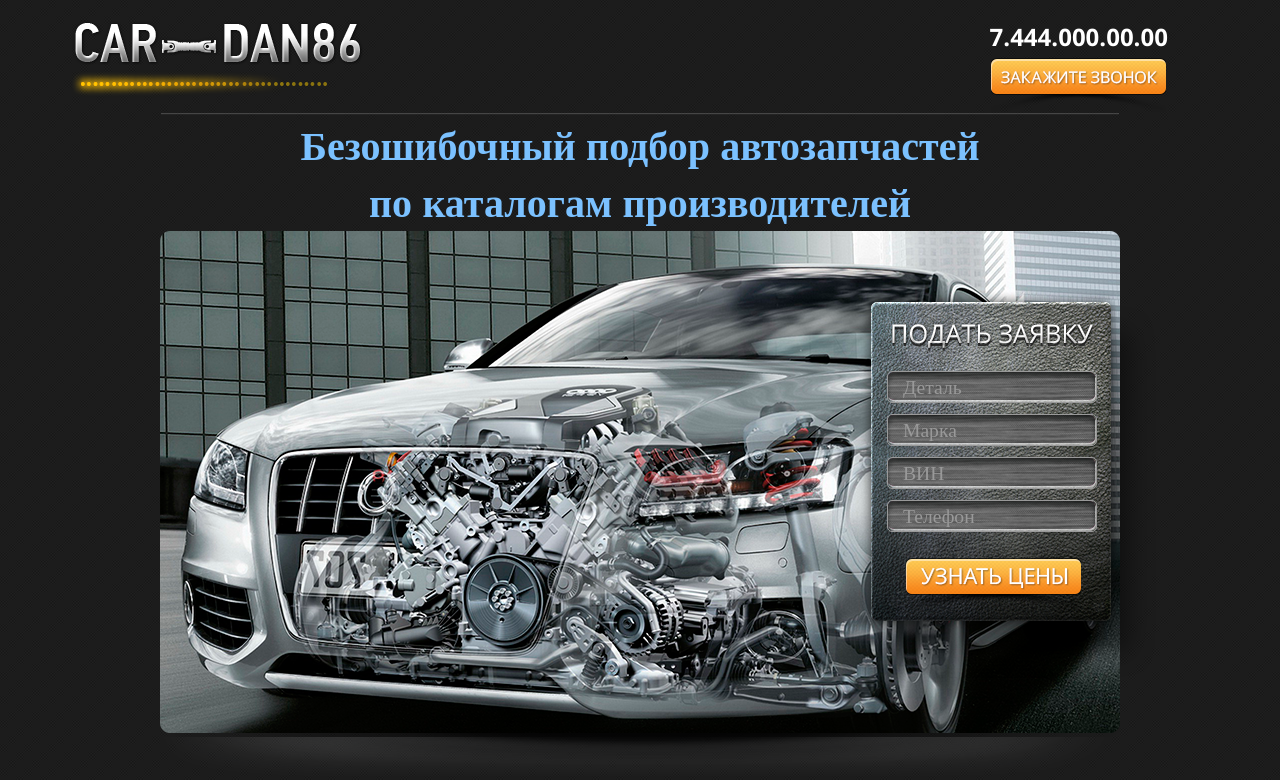
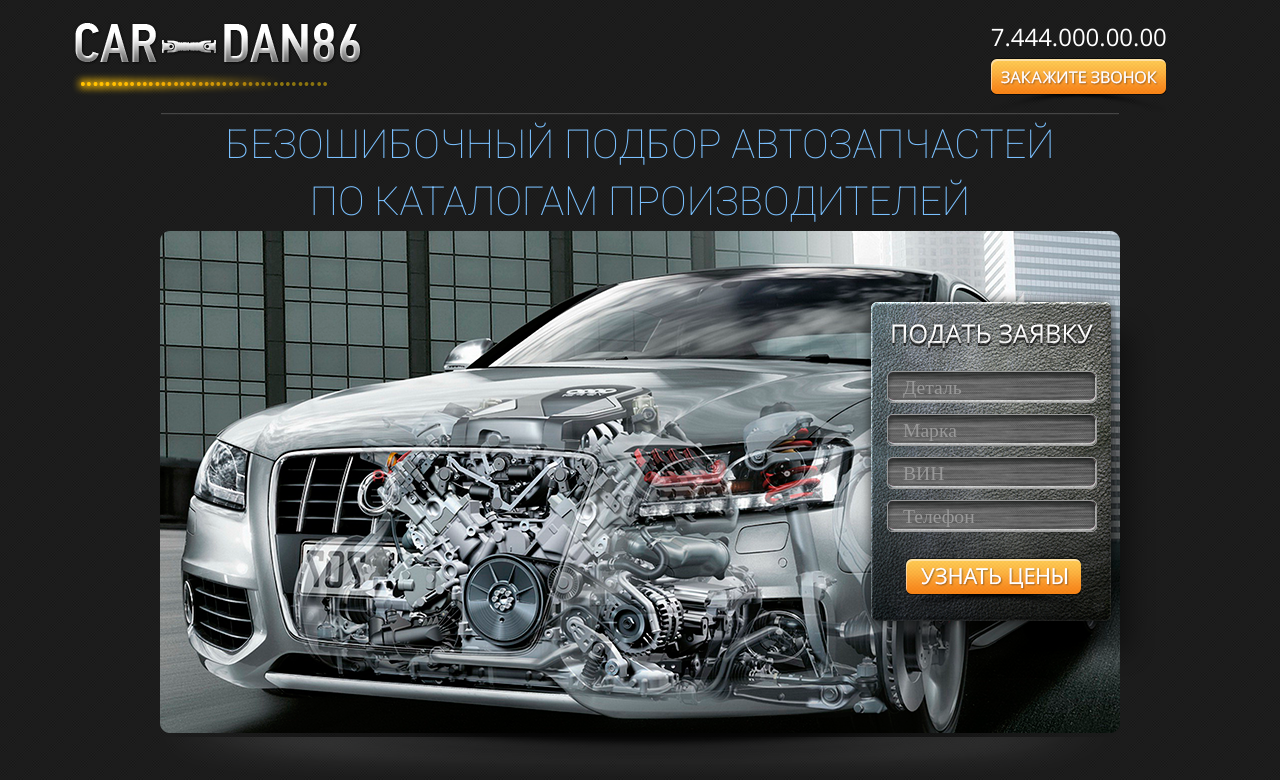
Before and after one commit to lysyuk/cardan86, a PHP site: page / in a window 1280 px wide. Shown: the top 780 px of the page. Run offline with PHP 8.4, Linux system fonts and the light colour scheme.

Commit message:
Add some small changes

```diff
--- a/css/custom.css
+++ b/css/custom.css
@@ -47,8 +47,9 @@ body, h1, h2, h3, h4, h6 {
 .headtitle {
     color: #7bc1ff;
     font-size: 40px;
-    font-weight: bold;
-    font-family: Open Sans;
+    font-weight: 100;
+    font-family: Roboto;
+    text-transform: uppercase;
 }
 .head_bg {
     background: url(../img/head_bg.png) no-repeat center center;
@@ -63,7 +64,7 @@ body, h1, h2, h3, h4, h6 {
 }
 .contactphone {
     font-size: 24px;
-    font-weight: bold;
+    font-weight: 400;
     color: white;
 }
 .contactmail a {
--- a/index.html
+++ b/index.html
@@ -13,7 +13,7 @@
 
     <!-- Custom Google Web Font -->
     <link href="css/hover-min.css" rel="stylesheet">
-    <link href='http://fonts.googleapis.com/css?family=Open+Sans:400,700,800,600&subset=cyrillic' rel='stylesheet' type='text/css'>
+    <link href='http://fonts.googleapis.com/css?family=Open+Sans:300,400,700,800,600&subset=cyrillic' rel='stylesheet' type='text/css'>
     <link href='http://fonts.googleapis.com/css?family=Roboto:100,300,400,700,500&subset=cyrillic' rel='stylesheet' type='text/css'>
     <!-- Add custom CSS here -->
     <!--<link href="css/landing-page.css" rel="stylesheet">-->
```
